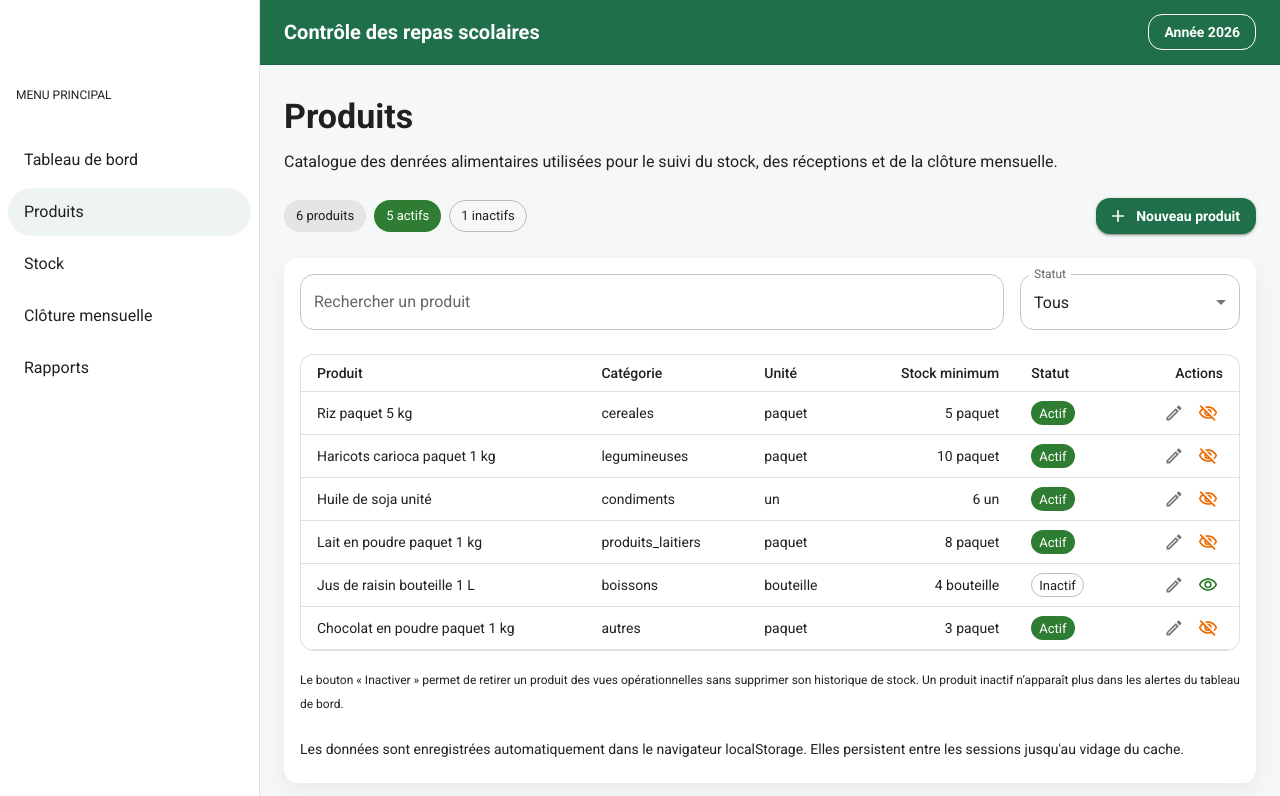
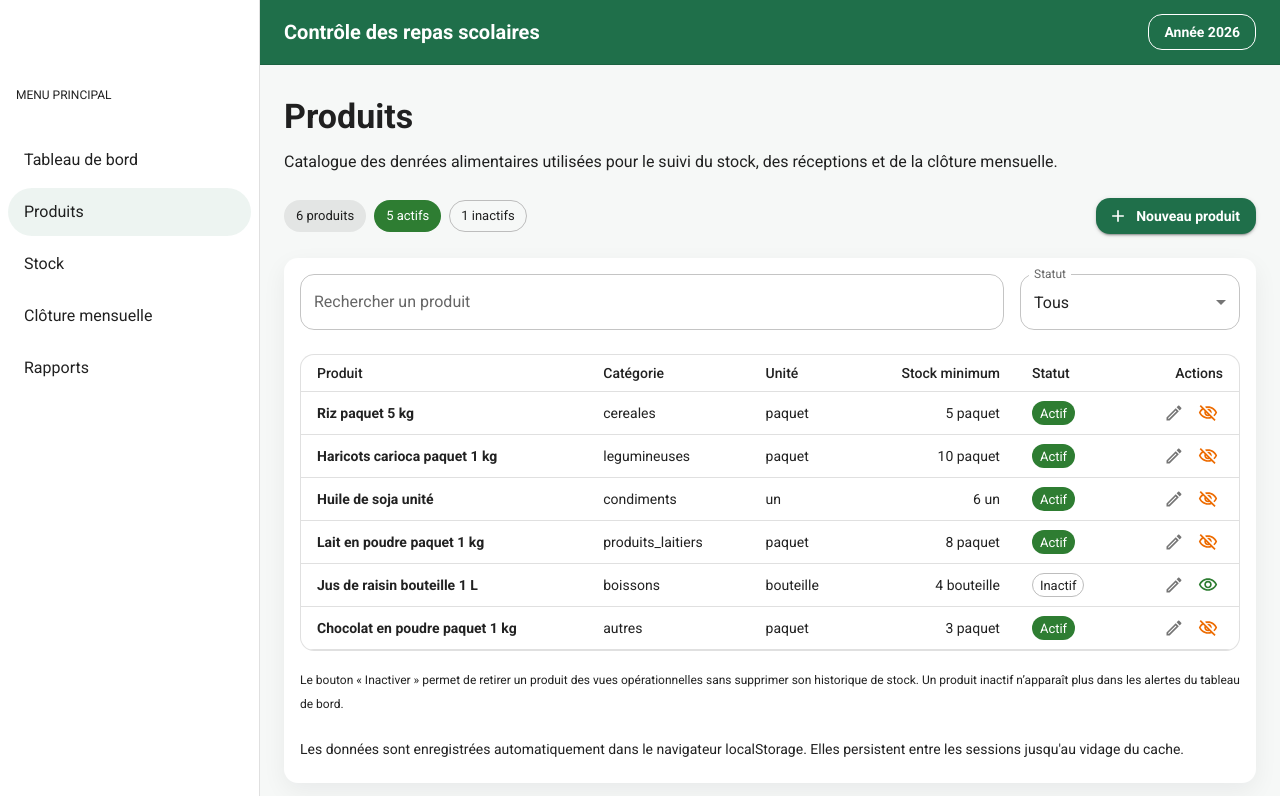
Before and after one commit to mauricioDallOnder/gestion-stock, a Next.js app: page /produtos in a window 1280 px wide. Shown: the top 796 px of the page. Built offline with nearby package versions, Linux system fonts and the light colour scheme; what @mui/material-nextjs would draw is missing.

Commit message:
Update ProdutosTable.tsx

```diff
--- a/features/produtos/ProdutosTable.tsx
+++ b/features/produtos/ProdutosTable.tsx
@@ -65,7 +65,7 @@ export function ProduitsTable({
           {produits.map((produit) => (
             <TableRow key={produit.id} hover>
               <TableCell>
-                <Typography variant="body2" fontWeight={700}>
+                <Typography variant="body2" sx={{ fontWeight: 700 }}>
                   {produit.nom}
                 </Typography>
               </TableCell>
```
